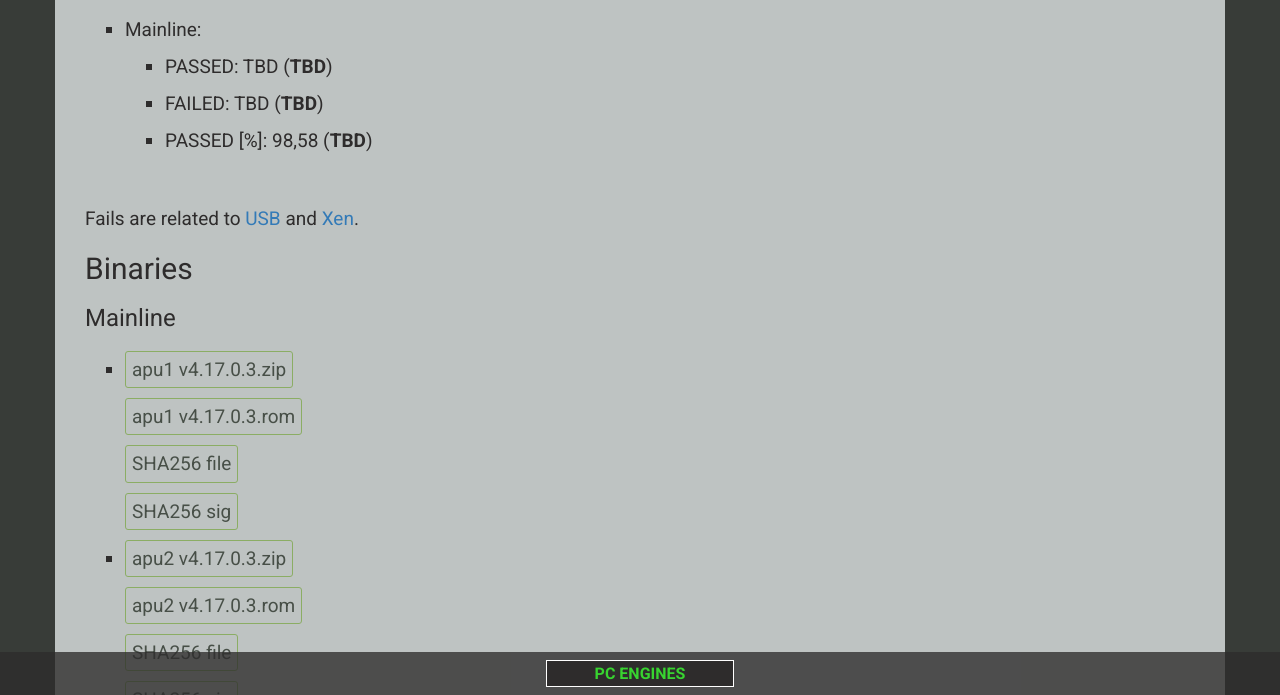
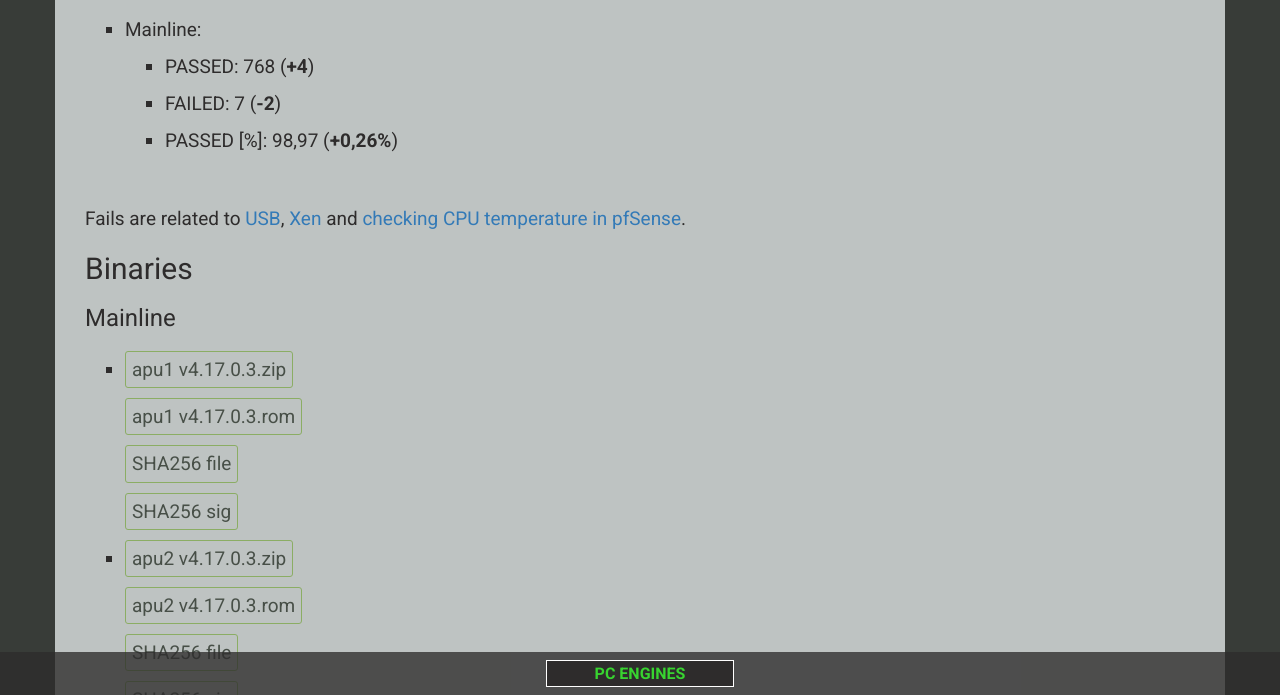
Before and after one commit to pcengines/pcengines.github.io, a Jekyll site: the page built from _posts/2022-08-24-PC-Engines_Firmware-v4-17-0-3.md, in a window 1280 px wide and 900 px high, scrolled down 2475 px, cut to the strip 205-900 px from the top of the window. Built offline with Jekyll 4.4.1, drawn with Linux system fonts in a browser that asks for light colours; nearby versions of some CDN libraries; some web fonts are replaced.

Commit message:
_posts/2022-08-24-PC-Engines_Firmware-v4-17-0-3.md: add regression results
Signed-off-by: Przemyslaw Sulewski <przemyslaw.sulewski@3mdeb.com>

```diff
--- a/_posts/2022-08-24-PC-Engines_Firmware-v4-17-0-3.md
+++ b/_posts/2022-08-24-PC-Engines_Firmware-v4-17-0-3.md
@@ -17,7 +17,7 @@
 ## Statistics
 
 
-![Files Changed](https://cloud.3mdeb.com/index.php/s/SmZGQBnfR94xQif)
+![Files Changed](https://cloud.3mdeb.com/index.php/s/SmZGQBnfR94xQif/preview)
 
 The chart shows the total files changed from release tag against the rebase
 point of given release specified in CHANGELOG (CHANGELOG.md, gitlab-ci.yml
@@ -42,16 +42,17 @@
 * [PC Engines release validation results](https://docs.google.com/spreadsheets/d/1_uRhVo9eYeZONnelymonYp444zYHT_Q_qmJEJ8_XqJc/edit#gid=2507399) -
   please note there are separate sheets for each board-release.
 
-![Mainline test results](https://cloud.3mdeb.com/index.php/s/6sE8cFpCZ86RGAH/preview)
+![Mainline test results](https://cloud.3mdeb.com/index.php/s/HWRgLeSj4A9jEX2/preview)
 
 * Mainline:
-  * PASSED: TBD (**TBD**)
-  * FAILED: TBD (**TBD**)
-  * PASSED [%]: 98,58 (**TBD**)
+  * PASSED: 768 (**+4**)
+  * FAILED: 7 (**-2**)
+  * PASSED [%]: 98,97 (**+0,26%**)
 
 Fails are related to
-[USB](https://github.com/pcengines/apu2-documentation/issues/277) and
-[Xen](https://github.com/pcengines/apu2-documentation/issues/109).
+[USB](https://github.com/pcengines/apu2-documentation/issues/277),
+[Xen](https://github.com/pcengines/apu2-documentation/issues/109) and
+[checking CPU temperature in pfSense](https://github.com/pcengines/apu2-documentation/issues/281).
 
 ## Binaries
 
```
